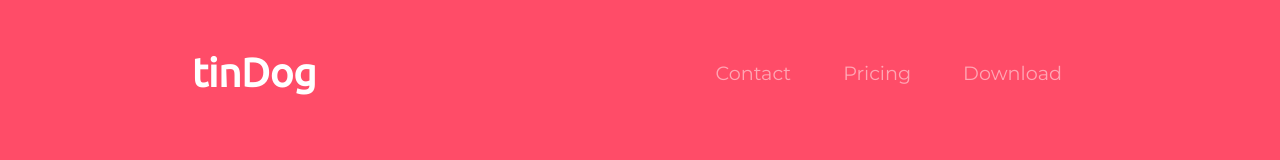
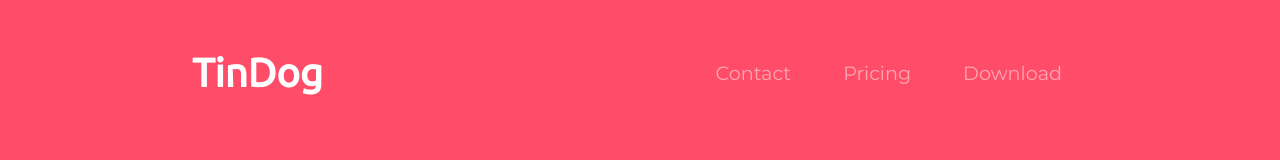
Before and after one commit to shyamavchandran/TinDog, a plain HTML site: page index.html in a window 1280 px wide. Shown: the top 160 px of the page. Drawn offline with nearby package versions, Linux system fonts and the light colour scheme.

Commit message:
Update index.html

```diff
--- a/index.html
+++ b/index.html
@@ -33,7 +33,7 @@
 
       <!-- Nav Bar -->
       <nav class="navbar navbar-expand-lg navbar-dark">
-        <a class="navbar-brand" href=" ">tinDog</a>
+        <a class="navbar-brand" href=" ">TinDog</a>
         <button class="navbar-toggler" type="button" data-bs-toggle="collapse" data-bs-target="#navbarTogglerDemo01" aria-controls="navbarTogglerDemo01" aria-expanded="false" aria-label="Toggle navigation">
           <span class="navbar-toggler-icon"></span>
         </button>
```
